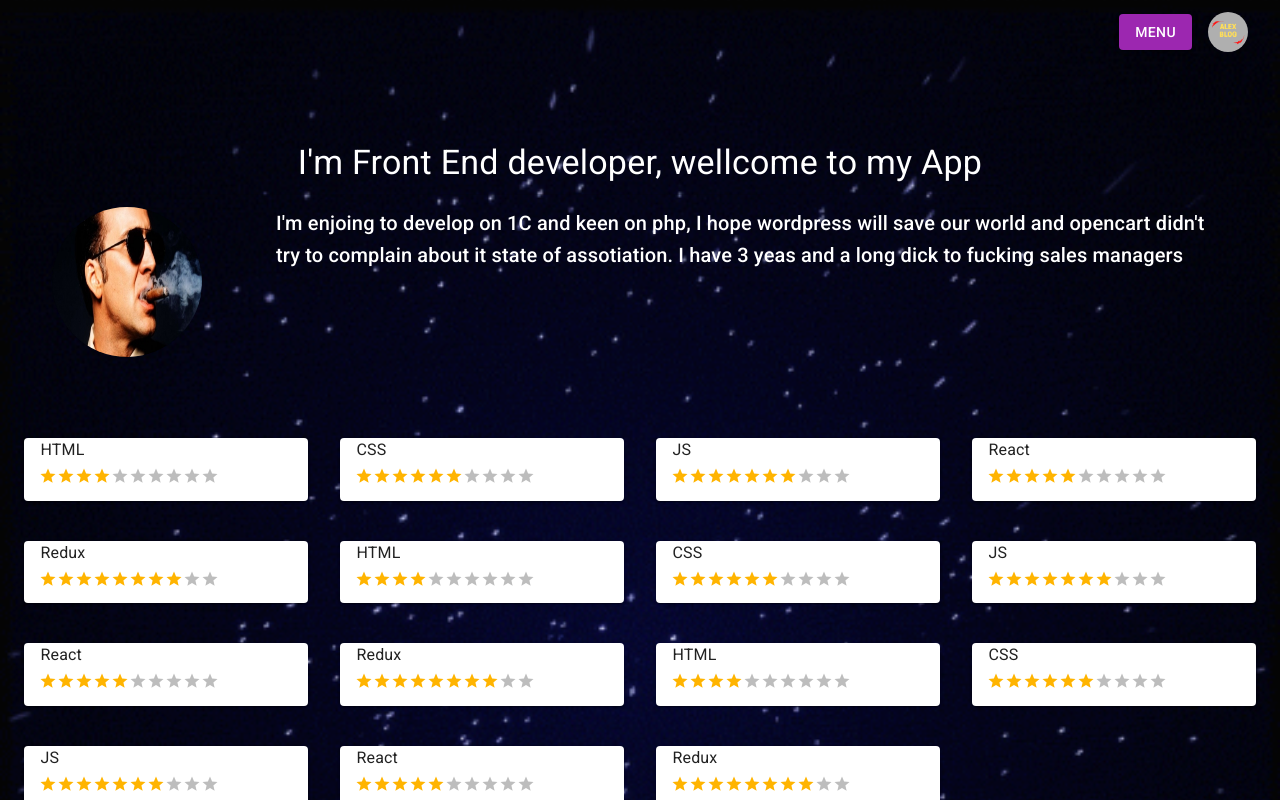
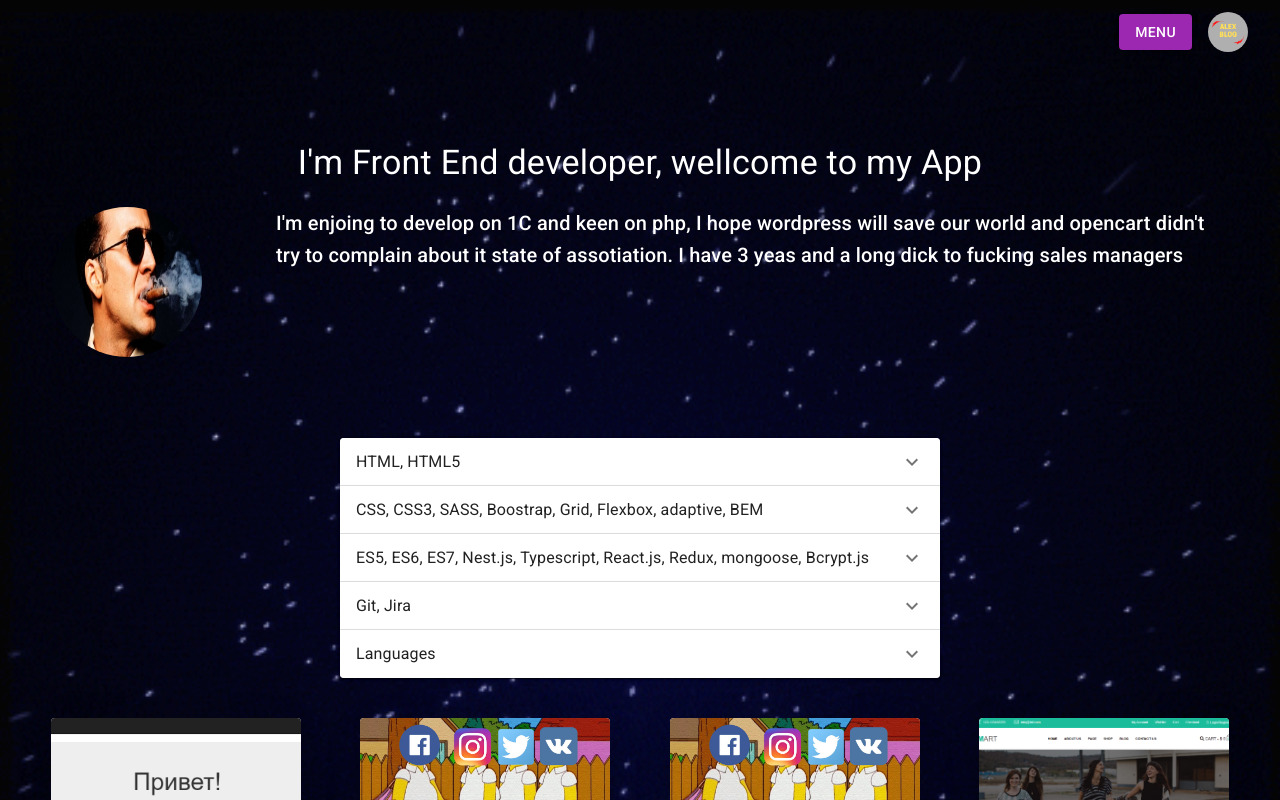
Before and after one commit to yaroslavShelest/my-blog-react, a React (Create React App) app in the folder my-blog-react/: page /main in a window 1280 px wide. Shown: the top 800 px of the page. Built offline with nearby package versions, Linux system fonts and the light colour scheme.

Commit message:
added Tabs enstead Raiting

```diff
--- a/my-blog-react/src/Components/Common/SkillsRaiting.jsx
+++ b/my-blog-react/src/Components/Common/SkillsRaiting.jsx
@@ -7,43 +7,56 @@ import Rating from "@material-ui/lab/Rating";
 import Typography from "@material-ui/core/Typography";
 import Slide from '@material-ui/core/Slide';
 import Paper from "@material-ui/core/Paper";
+import ExpansionPanel from '@material-ui/core/ExpansionPanel';
+import ExpansionPanelSummary from '@material-ui/core/ExpansionPanelSummary';
+import ExpansionPanelDetails from '@material-ui/core/ExpansionPanelDetails';
+import ExpandMoreIcon from '@material-ui/icons/ExpandMore';
 
-
-const StyledRating = withStyles({
-  iconFilled: {
-    color: '#ff6d75',
-  },
-  iconHover: {
-    color: '#ff3d47',
-  },
+const useStyles = makeStyles({
   root: {
 
+  },
+  item: {
+   maxWidth: "600px",
   }
-})(Rating);
+});
 
 export default function SkillsRaiting({ skills }) {
-  // const classes = useStyles();
+  const classes = useStyles();
 
   return (
-    <Grid container direction="row" spacing={4}>
+    <Grid container direction="row" justify="center">
+      <Grid item className={classes.item}>
+    <Paper>
       {skills.map((skill, index) => (
-        <Grid item xs={3} sm={3} md={3} >
-        <Paper>
+        <ExpansionPanel>
+        <ExpansionPanelSummary
+          expandIcon={<ExpandMoreIcon />}
+          aria-controls="panel1a-content"
+          id="panel1a-header"
+        >
+          <Typography className={""}>{skill.title}</Typography>
+        </ExpansionPanelSummary>
+        <ExpansionPanelDetails>
+          <Typography>
+          {skill.description}
           <Box component="fieldset" mb={1} borderColor="transparent">
-            <Typography component="legend">{skill.title}</Typography>
             <Slide direction="dawn" in={true} mountOnEnter unmountOnExit >
             <Rating
               readOnly
               name="customized-10"
-              value={skill.value / 10}
+              value={skill.value/10}
               max={10}
               size="small"
             />
             </Slide>
           </Box>
-        </Paper>
-        </Grid>
+          </Typography>
+        </ExpansionPanelDetails>
+      </ExpansionPanel>
       ))}
+    </Paper>
+    </Grid>
     </Grid>
   );
 }
--- a/my-blog-react/src/Redux/Reducers/AboutMe-reducer.js
+++ b/my-blog-react/src/Redux/Reducers/AboutMe-reducer.js
@@ -2,21 +2,11 @@ const SOME_ACTION_TYPE = 'SOME_ACTION_TYPE';
 
 const initialState = {
       skills : [
-          { title: 'HTML', value: 40 },
-          { title: 'CSS', value: 60 },
-          { title: 'JS', value: 70 },
-          { title: 'React', value: 50 },
-          { title: 'Redux', value: 80 },
-          { title: 'HTML', value: 40 },
-          { title: 'CSS', value: 60 },
-          { title: 'JS', value: 70 },
-          { title: 'React', value: 50 },
-          { title: 'Redux', value: 80 },
-          { title: 'HTML', value: 40 },
-          { title: 'CSS', value: 60 },
-          { title: 'JS', value: 70 },
-          { title: 'React', value: 50 },
-          { title: 'Redux', value: 80 },
+          { title: 'HTML, HTML5', value: 75, description: "I know html at a high level, developed a couple of sites. I used several approaches " },
+          { title: 'CSS, CSS3, SASS, Boostrap, Grid, Flexbox, adaptive, BEM',value: 80, description: "Layout responsive sites and some applications on the BEM methodology on the latest standards. Used Material ui, Boostrap" },
+          { title: 'ES5, ES6, ES7, Nest.js, Typescript, React.js, Redux, mongoose, Bcrypt.js',value: 70, description: "I wrote a server layer for a bookstore with JWT authorization along with REST. After that I wrote a social network on React / Redux and several SPA" },
+          { title:'Git, Jira',value: 75, description: "Set up a repository for team work" },
+          { title:'Languages',value: 55, description: "Eanglish pre-intermidiate" },
         ],
         aboutMeFew: "I'm Front End developer, wellcome to my App",
         aboutMeDescription: "I'm enjoing to develop on 1C and keen on php, I hope wordpress will save our world and opencart didn't try to complain about it state of assotiation. I have 3 yeas and a long dick to fucking sales managers",
```
Also changed, not shown: my-blog-react/src/Components/Common/SkillsRaitingVersion2.jsx (deleted, +0 -106 lines), my-blog-react/src/Assets/forWrapers/rocket.png (added), my-blog-react/src/Components/Common/Headline.jsx (added).
